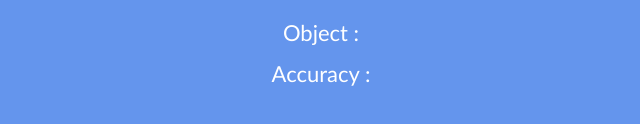
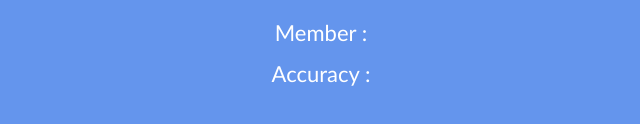
Before and after one commit to chilledboyzrblx/my-family-face-recogniser, a plain HTML site: page index.html in a window 1280 px wide. Shown: the part 673-797 px from the top of the page, 319-959 px from the left. Drawn offline with nearby package versions, Linux system fonts and the light colour scheme; a script that the page names is missing.

Commit message:
Add files via upload

```diff
--- a/index.html
+++ b/index.html
@@ -42,7 +42,7 @@
       <br><br>
       <button onclick="check();" id="check_btn">Identify Image</button>
       <br><br>
-      <p style="font-size: 22px;" class="outputs">Object : <span id="result_object_name" class="outputs"></span> </p>
+      <p style="font-size: 22px;" class="outputs">Member : <span id="result_object_name" class="outputs"></span> </p>
       <p style="font-size: 22px;" class="outputs">Accuracy : <span id="result_object_accuracy" class="outputs"></span> </p>
     </center>
 
```
